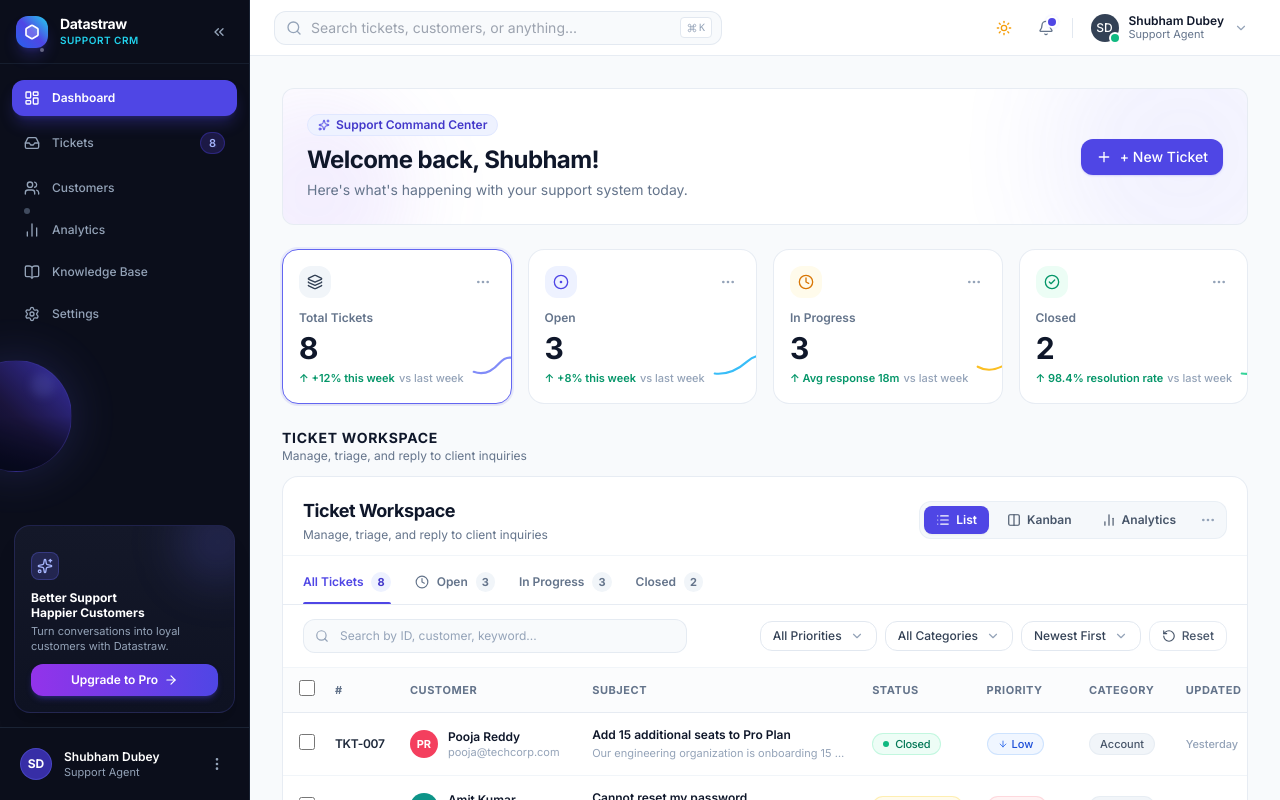
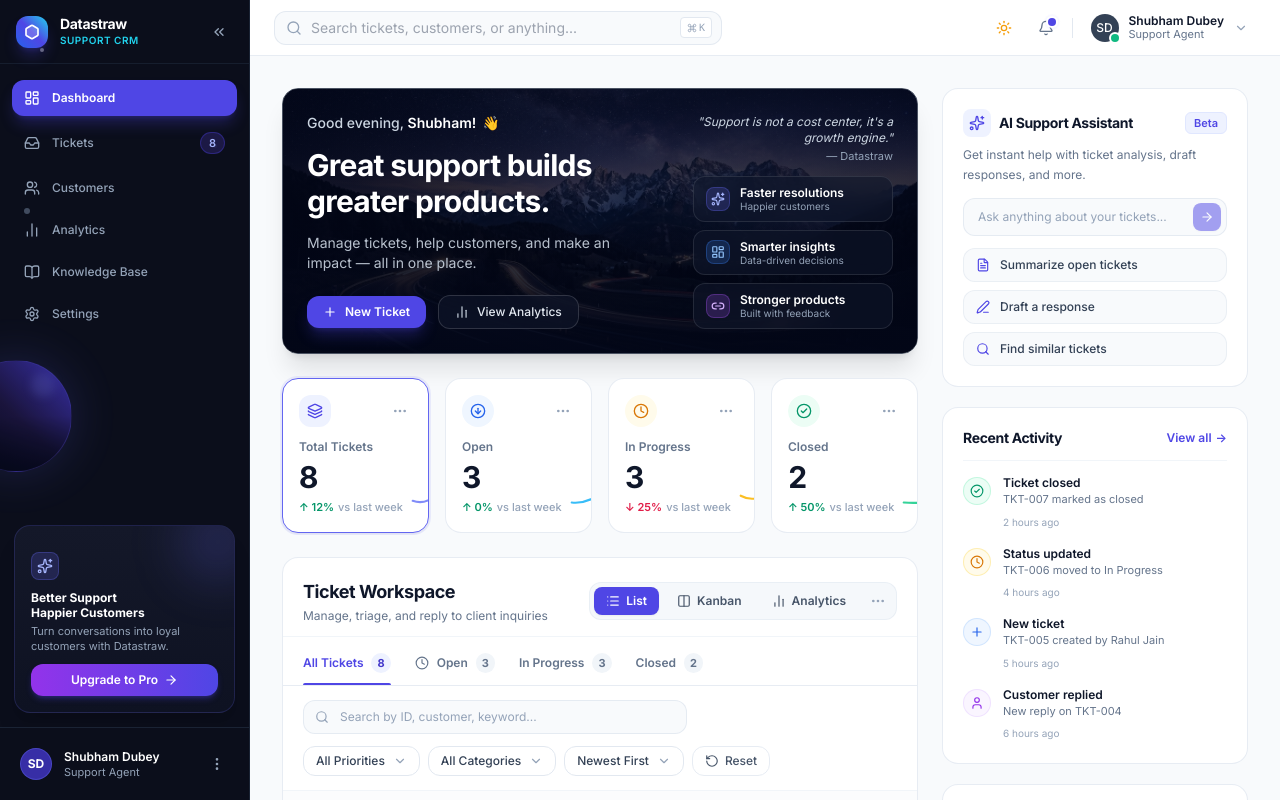
Before and after one commit to Dubey411/Datastraw, a React (Vite) app: page / in a window 1280 px wide. Built offline with nearby package versions, Linux system fonts and the light colour scheme.

Commit message:
feat(dashboard): assemble 2-column dashboard layout with HeroBanner, StatCards, TicketInbox, and RightSidebarPanel

```diff
--- a/src/components/features/dashboard/DashboardView.jsx
+++ b/src/components/features/dashboard/DashboardView.jsx
@@ -1,66 +1,45 @@
 import React from 'react';
 import { useTickets } from '../../../context/TicketContext';
 import { StatCard } from '../../common/StatCard';
-import { Button } from '../../common/Button';
+import { HeroBanner } from './HeroBanner';
+import { RightSidebarPanel } from './RightSidebarPanel';
 import { TicketInbox } from '../tickets/TicketInbox';
 import {
   Layers,
-  CircleDot,
+  ArrowDownCircle,
   Clock,
   CheckCircle2,
-  Plus,
-  Sparkles,
 } from 'lucide-react';
 
-export function DashboardView({ onOpenCreateModal }) {
+export function DashboardView({ onOpenCreateModal, onOpenAnalytics }) {
   const { stats, statusFilter, setStatusFilter } = useTickets();
 
   return (
-    <div className="space-y-6 max-w-7xl mx-auto">
-      {/* Welcome Banner with ambient glow */}
-      <div className="relative overflow-hidden bg-white dark:bg-dark-surface p-5 sm:p-6 rounded-xl border border-slate-200/80 dark:border-dark-border shadow-xs dark:shadow-card-dark transition-all duration-300 animate-fade-in-up">
-        {/* Ambient subtle glow blob in background */}
-        <div className="absolute -top-16 -right-16 w-64 h-64 bg-indigo-500/10 dark:bg-indigo-500/15 rounded-full blur-3xl pointer-events-none animate-pulse-subtle" />
-        <div className="absolute -bottom-16 -left-16 w-48 h-48 bg-violet-500/10 dark:bg-violet-500/10 rounded-full blur-2xl pointer-events-none" />
+    <div className="w-full max-w-[1720px] mx-auto">
+      {/* 2-Column Responsive Dashboard Layout */}
+      <div className="grid grid-cols-1 xl:grid-cols-12 gap-6 items-start">
+        {/* Left / Center Primary Column (approx 72% width on desktop) */}
+        <div className="xl:col-span-8 2xl:col-span-9 space-y-6 min-w-0">
+          {/* 1. Panoramic Scenic Hero Banner */}
+          <HeroBanner
+            onOpenCreateModal={onOpenCreateModal}
+            onOpenAnalytics={onOpenAnalytics}
+          />
 
-        <div className="relative z-10 flex flex-col sm:flex-row sm:items-center justify-between gap-4">
-          <div>
-            <div className="inline-flex items-center gap-1.5 px-2.5 py-0.5 rounded-full bg-indigo-50 dark:bg-indigo-950/80 text-indigo-700 dark:text-indigo-300 text-xs font-semibold mb-2 border border-indigo-100 dark:border-indigo-800/60 shadow-2xs">
-              <Sparkles className="w-3 h-3 text-indigo-600 dark:text-indigo-400" />
-              <span>Support Command Center</span>
-            </div>
-            <h1 className="text-xl sm:text-2xl font-bold tracking-tight text-slate-900 dark:text-dark-text">
-              Welcome back, Shubham!
-            </h1>
-            <p className="text-xs sm:text-sm text-slate-500 dark:text-slate-400 mt-1">
-              Here's what's happening with your support system today.
-            </p>
-          </div>
-
-          <div className="flex items-center gap-2.5">
-            <Button
-              variant="primary"
-              size="md"
-              icon={Plus}
-              onClick={onOpenCreateModal}
-              className="shadow-sm shadow-indigo-600/20 dark:shadow-glow-indigo"
-            >
-              + New Ticket
-            </Button>
-          </div>
-        </div>
-      </div>
-
-      {/* Stats Cards Row with sequential stagger */}
+          {/* 2. Four KPI Stat Cards Row with Custom Sparklines */}
           <div className="grid grid-cols-1 sm:grid-cols-2 lg:grid-cols-4 gap-4">
             {/* Total Tickets */}
             <StatCard
               index={0}
               title="Total Tickets"
               value={stats.total}
-          trend="+12% this week"
+              trend="12%"
+              trendDirection="up"
+              trendLabel="vs last week"
               icon={Layers}
-          iconBg="bg-slate-100 text-slate-700 dark:bg-slate-800 dark:text-slate-300"
+              iconShape="rounded-xl"
+              iconBg="bg-indigo-50 text-indigo-600 dark:bg-indigo-950/80 dark:text-indigo-400"
+              sparklineType="total"
               isActive={statusFilter === 'All'}
               onClick={() => setStatusFilter('All')}
             />
@@ -70,9 +49,13 @@
               index={1}
               title="Open"
               value={stats.open}
-          trend={stats.openTrend}
-          icon={CircleDot}
-          iconBg="bg-indigo-50 text-indigo-600 dark:bg-indigo-950/60 dark:text-indigo-400"
+              trend="0%"
+              trendDirection="up"
+              trendLabel="vs last week"
+              icon={ArrowDownCircle}
+              iconShape="rounded-full"
+              iconBg="bg-blue-50 text-blue-600 dark:bg-blue-950/80 dark:text-blue-400"
+              sparklineType="open"
               isActive={statusFilter === 'Open'}
               onClick={() => setStatusFilter('Open')}
             />
@@ -82,9 +65,13 @@
               index={2}
               title="In Progress"
               value={stats.inProgress}
-          trend={stats.inProgressTrend}
+              trend="25%"
+              trendDirection="down"
+              trendLabel="vs last week"
               icon={Clock}
-          iconBg="bg-amber-50 text-amber-600 dark:bg-amber-950/60 dark:text-amber-400"
+              iconShape="rounded-full"
+              iconBg="bg-amber-50 text-amber-600 dark:bg-amber-950/80 dark:text-amber-400"
+              sparklineType="inProgress"
               isActive={statusFilter === 'In Progress'}
               onClick={() => setStatusFilter('In Progress')}
             />
@@ -94,28 +81,31 @@
               index={3}
               title="Closed"
               value={stats.closed}
-          trend={stats.closedTrend}
+              trend="50%"
+              trendDirection="up"
+              trendLabel="vs last week"
               icon={CheckCircle2}
-          iconBg="bg-emerald-50 text-emerald-600 dark:bg-emerald-950/60 dark:text-emerald-400"
+              iconShape="rounded-full"
+              iconBg="bg-emerald-50 text-emerald-600 dark:bg-emerald-950/80 dark:text-emerald-400"
+              sparklineType="closed"
               isActive={statusFilter === 'Closed'}
               onClick={() => setStatusFilter('Closed')}
             />
           </div>
 
-      {/* Ticket Inbox Section */}
-      <div className="space-y-3">
-        <div className="flex items-center justify-between">
-          <div>
-            <h2 className="text-sm font-bold text-slate-900 dark:text-dark-text uppercase tracking-wider">
-              Ticket Workspace
-            </h2>
-            <p className="text-xs text-slate-500 dark:text-slate-400">
-              Manage, triage, and reply to client inquiries
-            </p>
+          {/* 3. Ticket Workspace (Structured Data Table) */}
+          <div className="w-full">
+            <TicketInbox
+              onOpenCreateModal={onOpenCreateModal}
+              onOpenAnalytics={onOpenAnalytics}
+            />
           </div>
         </div>
 
-        <TicketInbox onOpenCreateModal={onOpenCreateModal} />
+        {/* Right Secondary Column (AI Assistant, Recent Activity, Performance Chart, Quote) */}
+        <div className="xl:col-span-4 2xl:col-span-3 space-y-6 min-w-0">
+          <RightSidebarPanel />
+        </div>
       </div>
     </div>
   );
```
Lines whose indentation alone changed are shown as unchanged.
